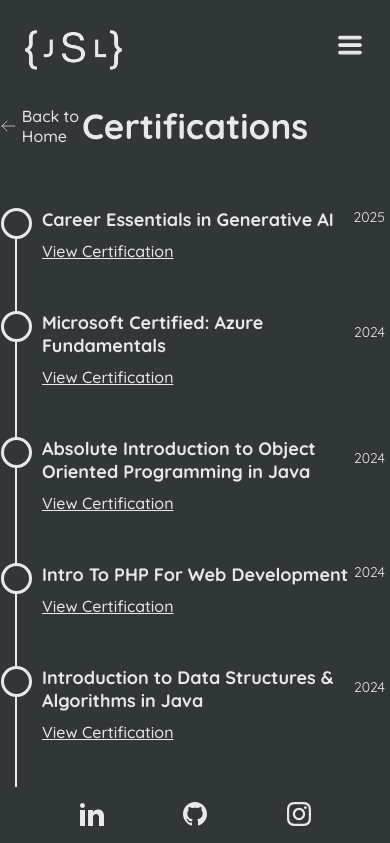
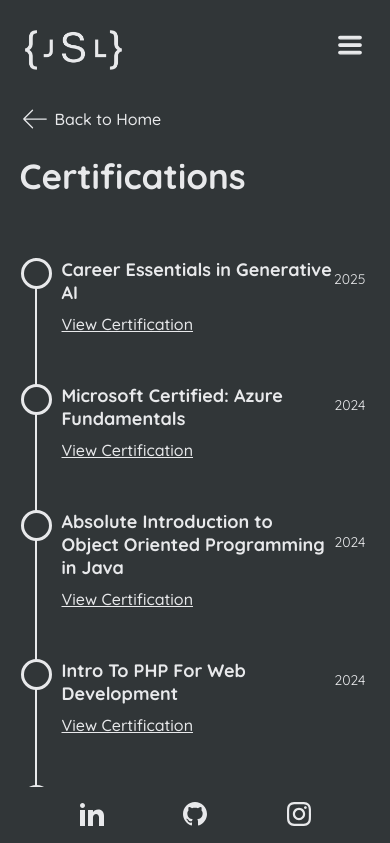
Before and after one commit to bocyej/portfolio, a React (Vite) app: page /certifications in a window 390 px wide. Shown: the top 843 px of the page. Built offline with nearby package versions, Linux system fonts and the light colour scheme.

Commit message:
fix text color

```diff
--- a/src/index.css
+++ b/src/index.css
@@ -47,6 +47,8 @@
   --timeline-circle-border: 3px solid #313638;
   --rectangle-border: 1px solid #313638;
   --color: #313638;
+  --card-color: #313638;
+  --card-text-color: #e8e9eb;
 }
 
 body.dark-mode {
@@ -55,6 +57,8 @@
   --timeline-circle-border: 3px solid #e8e9eb;
   --rectangle-border: 1px solid #e8e9eb;
   --color: #e8e9eb;
+  --card-color: #e8e9eb;
+  --card-text-color: #313638;
 }
 
 main {
@@ -69,8 +73,28 @@
   list-style: none;
 }
 
+h1 {
+  color: var(--color);
+}
+
+h2 {
+  color: var(--color);
+}
+
+h3 {
+  color: var(--color);
+}
+
+h4 {
+  color: var(--color);
+}
+
+p {
+  color: var(--color);
+}
+
 a {
-  color: #e8e9eb;
+  color: var(--color);
 }
 
 .no-scroll {
@@ -151,7 +175,7 @@
 
 @media only screen and (max-width: 430px) {
   main {
-    padding: 0;
+    padding: 0 5vw;
   }
 
   .no-scroll {
@@ -167,11 +191,23 @@
   .dark-text {
     color: #313638 !important;
   }
+
+  .center-horizontally {
+    display: flex;
+    flex-direction: column;
+    justify-content: space-between;
+    align-items: start;
+    width: 100%;
+  }
+
+  .title-spacing p{
+    margin: 20px 0 0;
+  }
 }
 
 @media only screen and (min-width: 431px) and (max-width: 1100px) {
   main {
-    padding: 0 3vw;
+    padding: 0 3vw 5vh 3vw;
   }
 
   .no-scroll {
```
